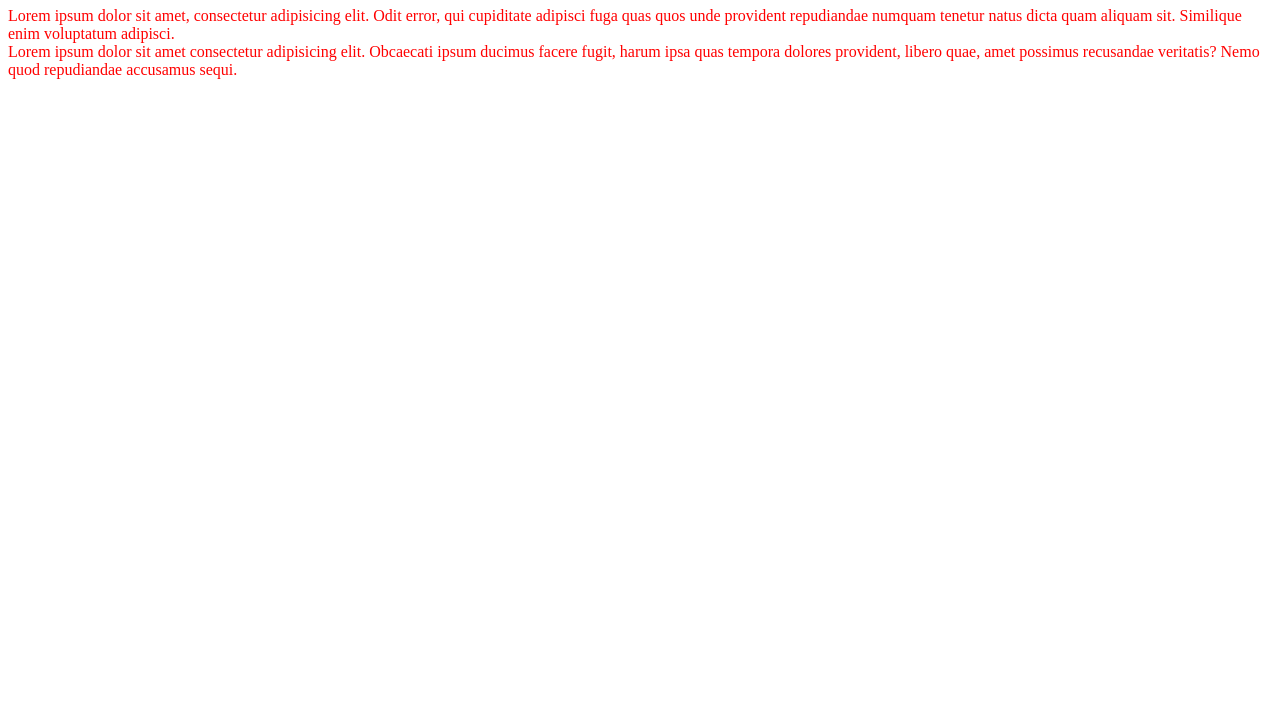
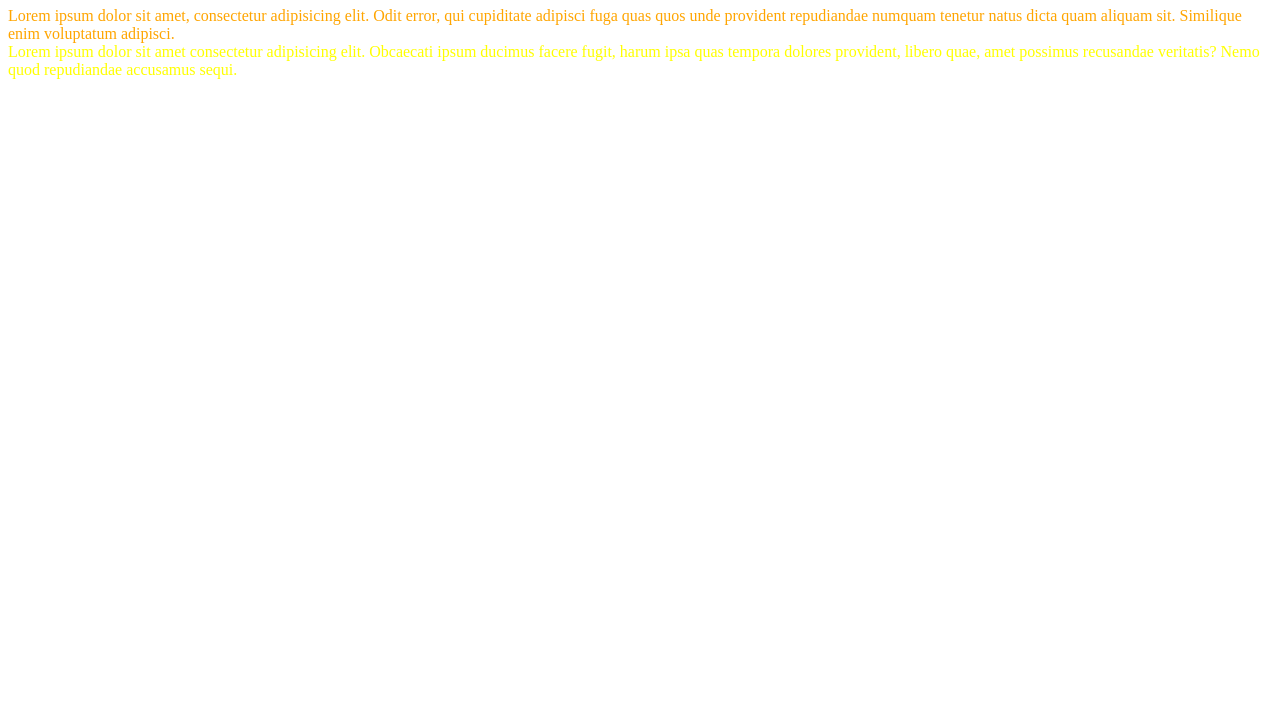
Before and after one commit to DenysRudenko/Html-Css, a plain HTML site: page html/index.html in a window 1280 px wide. Shown: the part 73-800 px from the top of the page. Drawn offline with Linux system fonts and the light colour scheme; a script that the page names is missing.

Commit message:
Edited css file, added some colours

```diff
--- a/css/style.css
+++ b/css/style.css
@@ -5,3 +5,19 @@ div {
 .element {
     color: red;
 }
+
+.big {
+    color:black;
+}
+
+.wrapper .element {
+    color: orange;
+}
+
+#second {
+    color: yellow;
+}
+
+#second.second{
+    color: green;
+}
```
